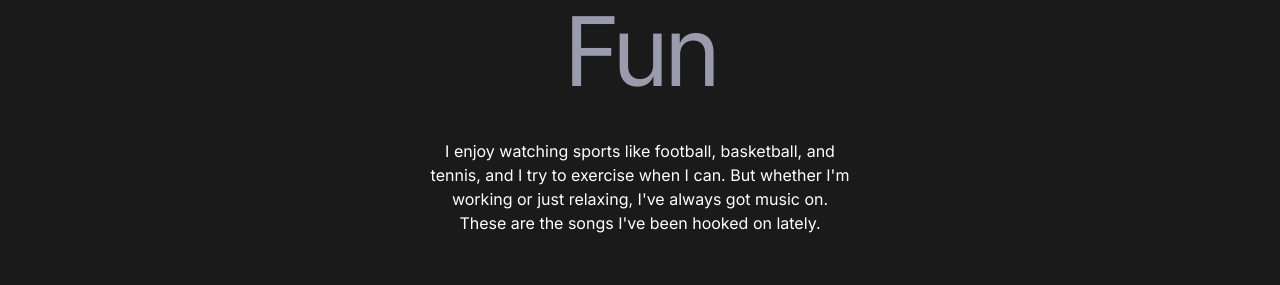
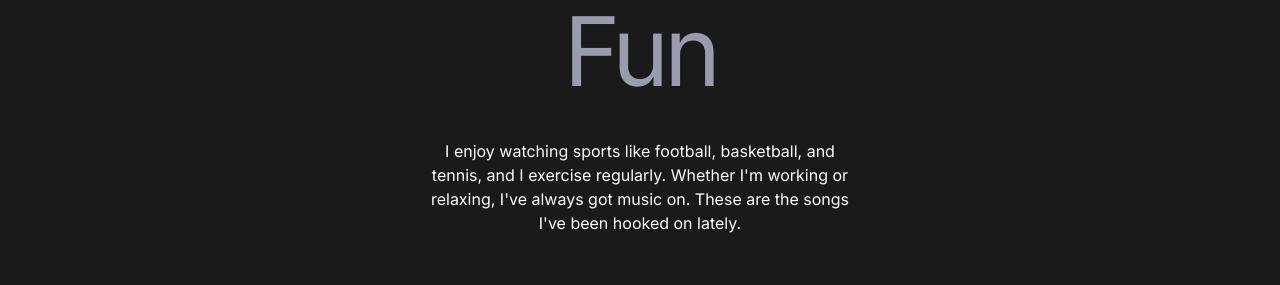
Before and after one commit to tomelleyz/tomelleyz.github.io, a website built with Vite: page index.html in a window 1280 px wide. Shown: the part 5961-6246 px from the top of the page. Built offline with nearby package versions, Linux system fonts and the light colour scheme.

Commit message:
edit copy

```diff
--- a/index.html
+++ b/index.html
@@ -510,9 +510,8 @@
 
           <p class="fun__subtitle text-center max-w-[420px] mx-auto mt-10">
             I enjoy watching sports like football, basketball, and tennis, and I
-            try to exercise when I can. But whether I'm working or just
-            relaxing, I've always got music on. These are the songs I've been
-            hooked on lately.
+            exercise regularly. Whether I'm working or relaxing, I've always got
+            music on. These are the songs I've been hooked on lately.
           </p>
 
           <div class="max-w-3xl mx-auto pt-16">
```
